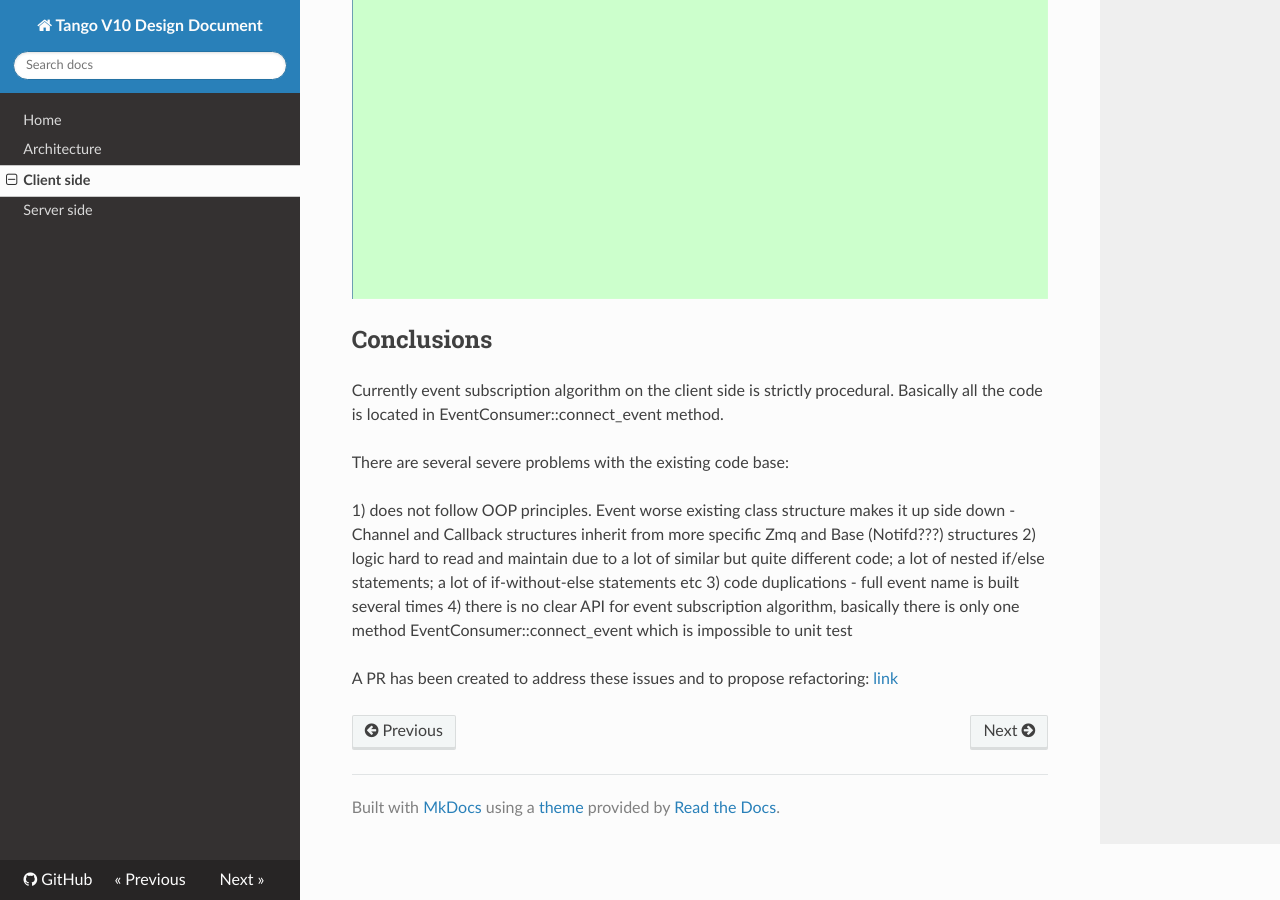
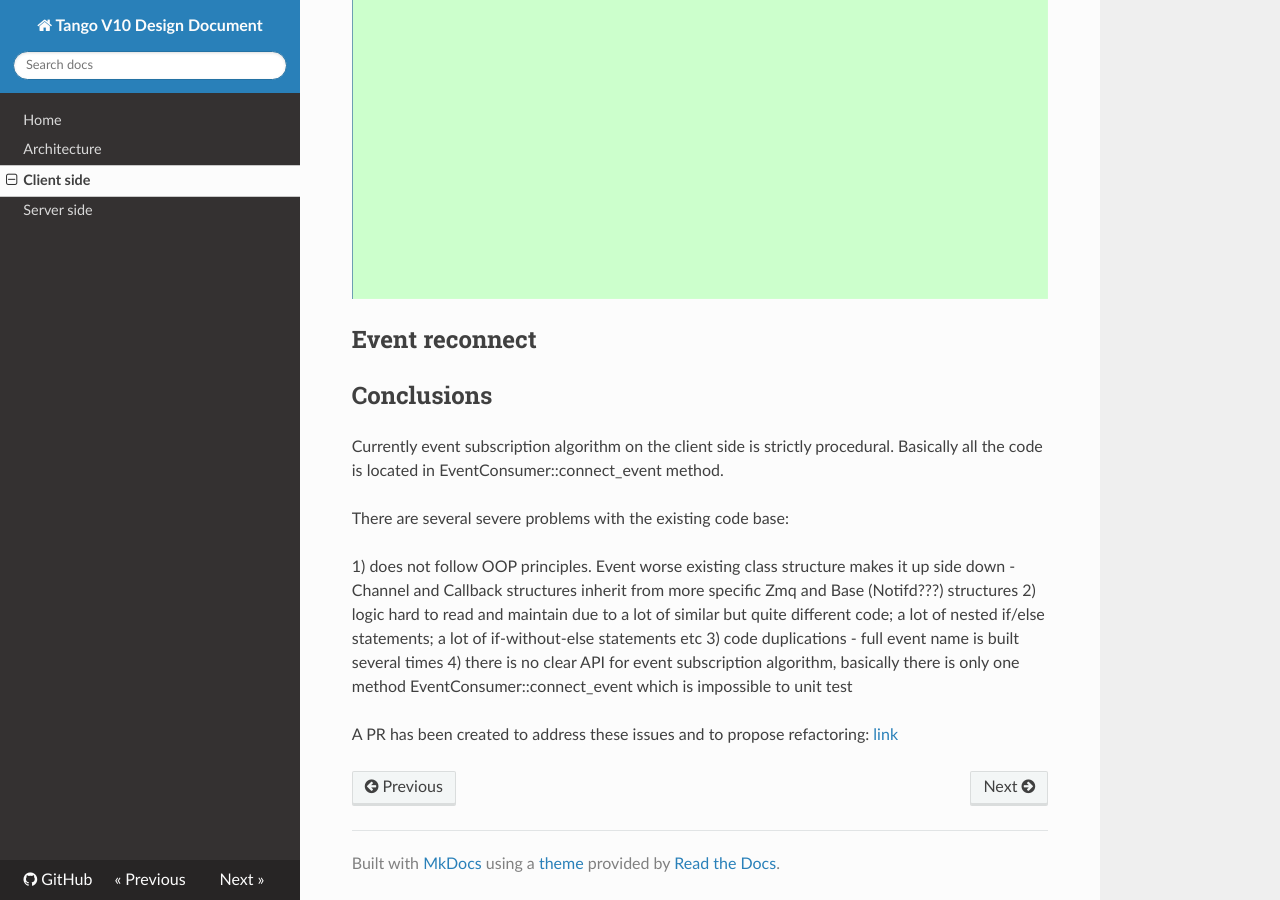
Before and after one commit to Ingvord/tango-v10-design-doc, an MkDocs documentation site: the page built from docs/client.md, in a window 1280 px wide and 900 px high, scrolled down 7367 px. Built offline with MkDocs 1.6.1, drawn with Linux system fonts in a browser that asks for light colours; nearby versions of some CDN libraries; old or Windows-style settings are respelled for this version of MkDocs.

Commit message:
Progress:

```diff
--- a/docs/client.md
+++ b/docs/client.md
@@ -67,6 +67,10 @@ In this section an analysis of the existing cide base related to Tango Event Sys
 
 ![](images/EventConsumer_connect_event_system.png)
 
+## Event reconnect
+
+
+
 ## Conclusions
 
 Currently event subscription algorithm on the client side is strictly procedural. Basically all the code is located in EventConsumer::connect_event method.
```
Also changed, not shown: docs/images/AttrProxy_subscribe_event.png.
